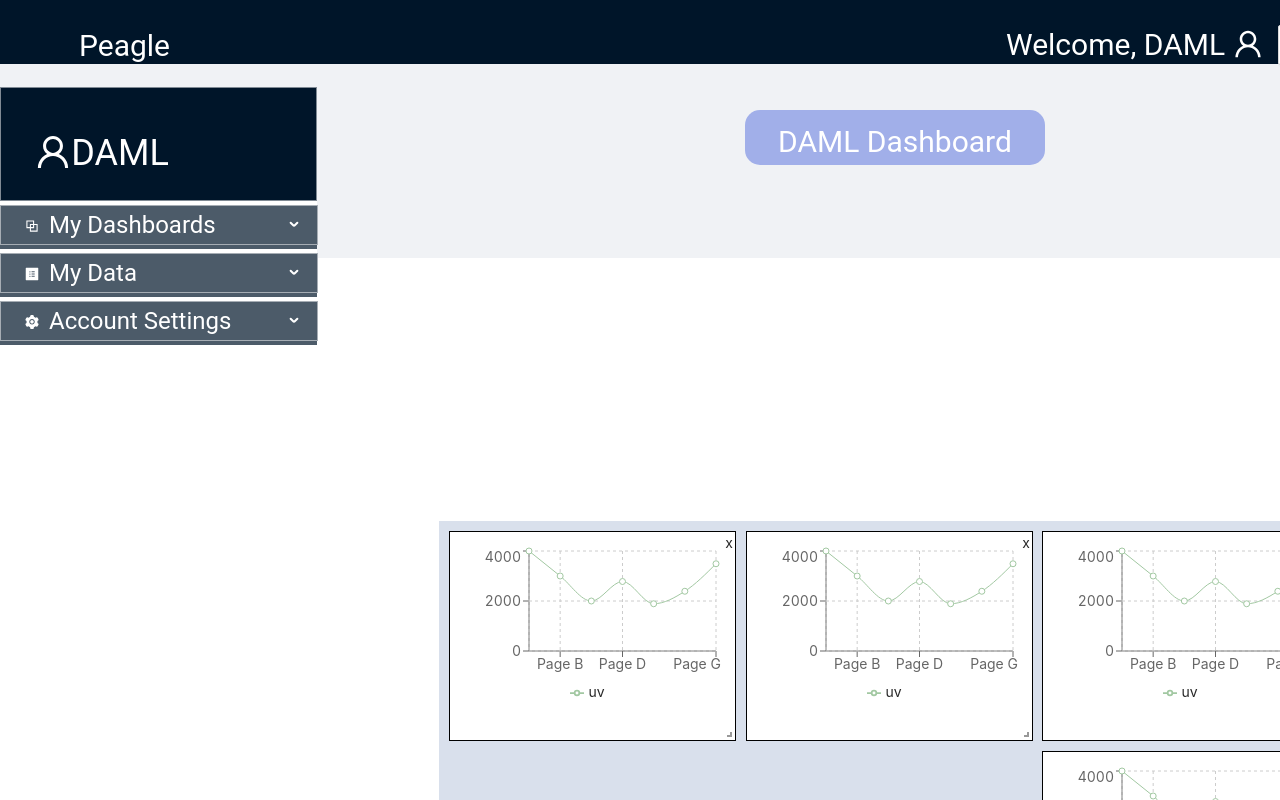
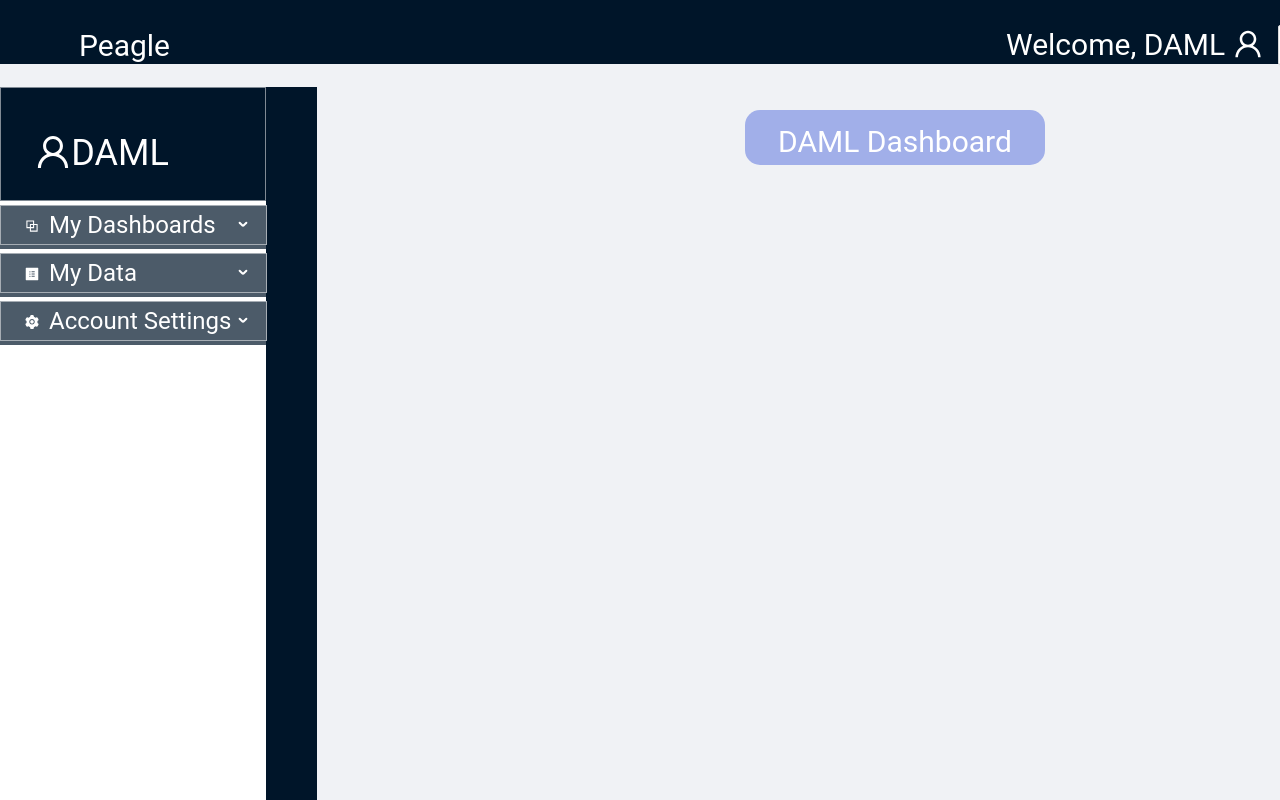
Before and after one commit to herbwang16/daml-dashboard, a React (Create React App) app: page / in a window 1280 px wide. Shown: the top 800 px of the page. Built offline with nearby package versions, Linux system fonts and the light colour scheme.

Commit message:
Update App.css

```diff
--- a/src/App.css
+++ b/src/App.css
@@ -395,9 +395,10 @@ body {
 
 .site-layout-background {
   width: 317px;
-  height: 100%;
+  height: 917px;
   left: 0px;
   top: 87px;
+  display: flex;
   padding: 0px;
   background: #4C5B69;
 
@@ -427,10 +428,10 @@ body {
 
 .menu-layout-background{
   width: 317px;
-  height: 100%;
+  height: 917px;
   left: 0px;
   top: 87px;
-  z-index: 2;
+  z-index: 4;
   background: #4C5B69;
 }
 
@@ -522,7 +523,7 @@ body {
     height: 87px;
     left: 0px;
     top: 0px;
-    z-index: 4;
+    z-index: 6;
     background: #798DE4;
 }
 
```
